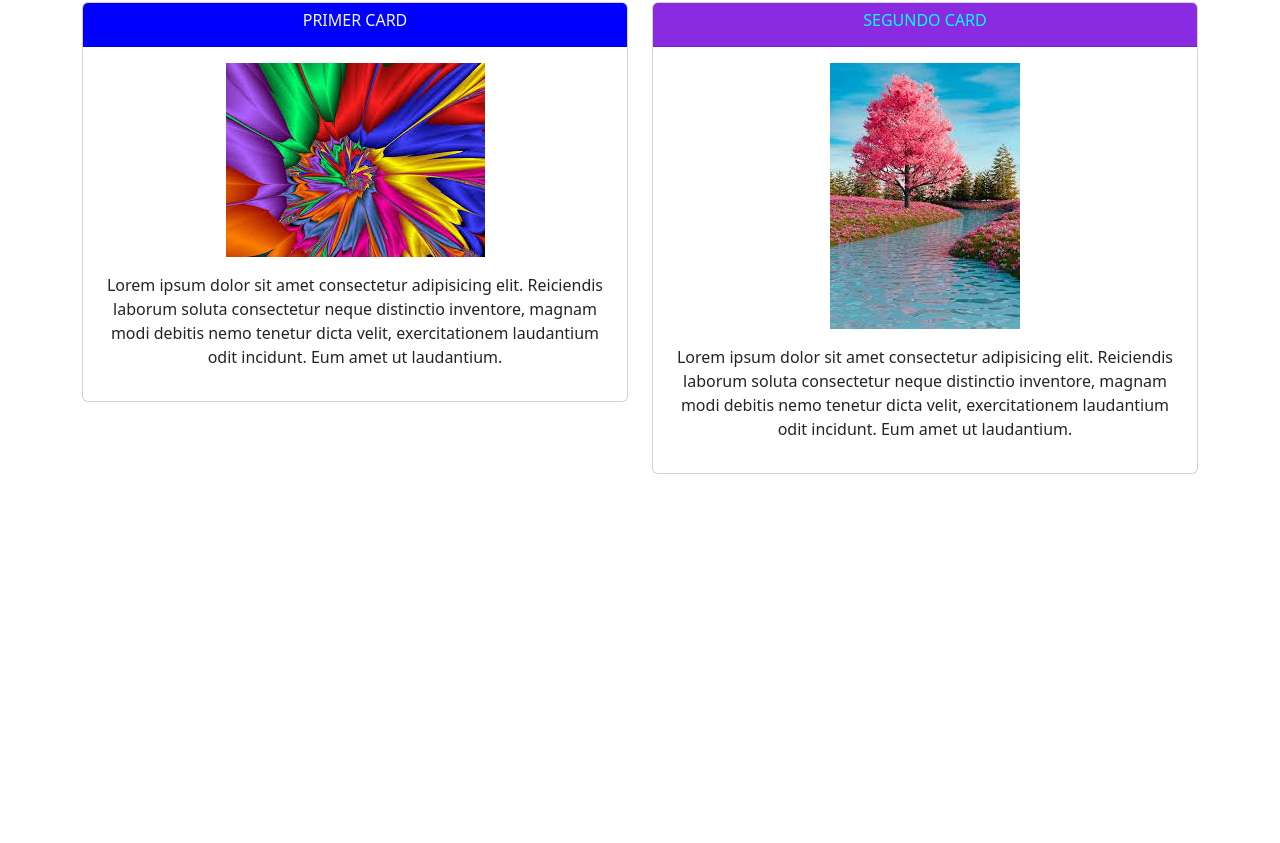
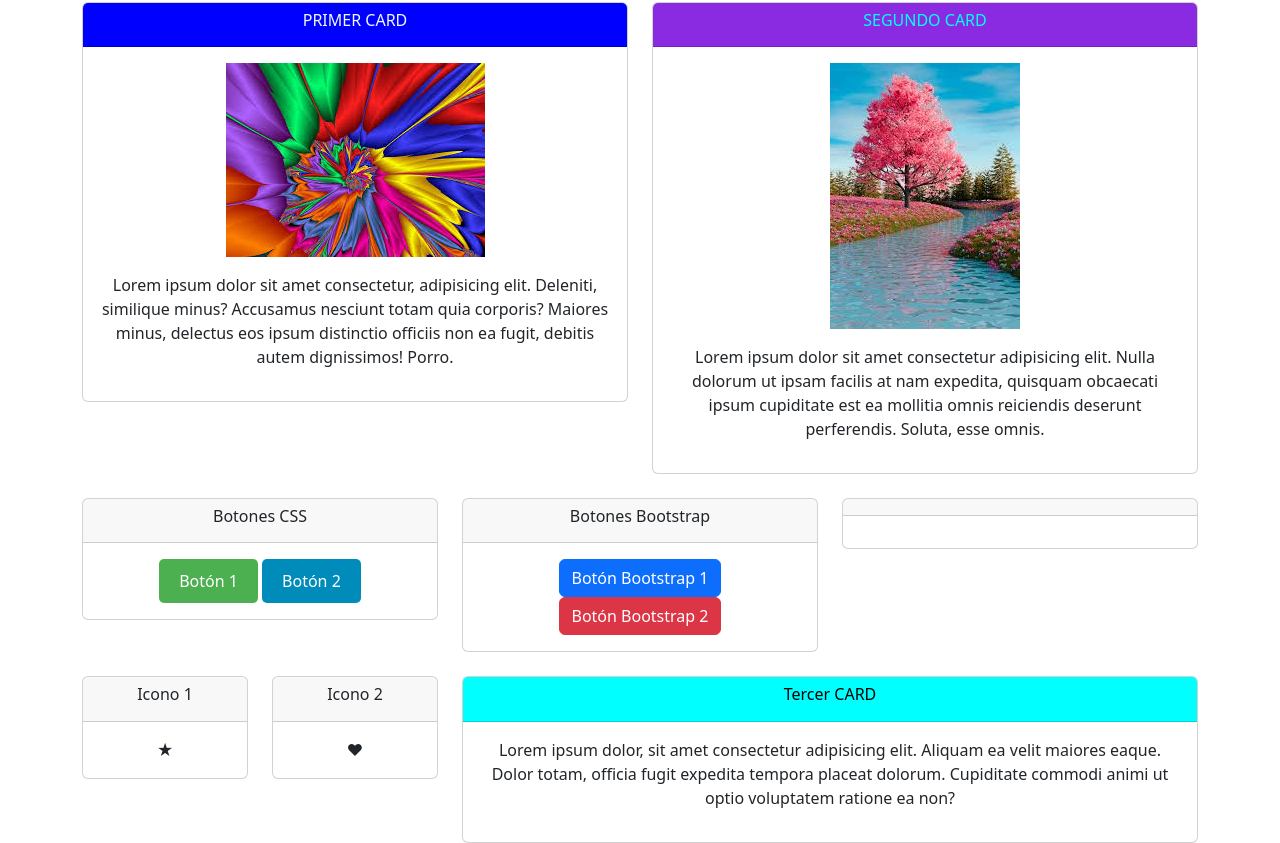
Before and after one commit to HECTOR-KDM02/Practicas-ProgramacionWeb-Hector-Eduardo-Santiago-Bautista, a plain HTML site: page card_cl/index.html in a window 1280 px wide. Shown: the part 94-937 px from the top of the page. Before the commit the page ends 800 px from the top, so only its background shows below. Drawn offline with nearby package versions, Linux system fonts and the light colour scheme.

Commit message:
actualizacion card

```diff
--- a/card_cl/index.html
+++ b/card_cl/index.html
@@ -3,14 +3,37 @@
 <head>
     <meta charset="UTF-8">
     <meta name="viewport" content="width=device-width, initial-scale=1.0">
-
     <link href="https://cdn.jsdelivr.net/npm/bootstrap@5.3.2/dist/css/bootstrap.min.css" rel="stylesheet" integrity="sha384-T3c6CoIi6uLrA9TneNEoa7RxnatzjcDSCmG1MXxSR1GAsXEV/Dwwykc2MPK8M2HN" crossorigin="anonymous">
     <title>Row</title>
+    <style>
+        .btn-css1 {
+            background-color: #4CAF50;
+            color: white;
+            padding: 10px 20px;
+            border: none;
+            border-radius: 5px;
+            cursor: pointer;
+        }
+        .btn-css1:hover {
+            background-color: #45a049;
+        }
+        .btn-css2 {
+            background-color: #008CBA;
+            color: white;
+            padding: 10px 20px;
+            border: none;
+            border-radius: 5px;
+            cursor: pointer;
+        }
+        .btn-css2:hover {
+            background-color: #007bb5;
+        }
+    </style>
 </head>
 <body>
     <div class="container mt-4">
 
-        <div class="row">
+        <div class="row mt-4">
             <h1 class="text-center mb-4">Uso del row</h1>
 
             <div class="col-md-6">
@@ -20,8 +43,7 @@
                     </div>
                     <div class="card-body text-center">
                         <img src="1.jpeg" class="img-fluid mb-3" alt="Imagen 1">
-                        <p>Lorem ipsum dolor sit amet consectetur adipisicing elit. Reiciendis laborum soluta consectetur neque distinctio inventore, magnam modi debitis nemo tenetur dicta velit, exercitationem laudantium odit incidunt. Eum amet ut laudantium.
-                        </p>
+                        <p>Lorem ipsum dolor sit amet consectetur, adipisicing elit. Deleniti, similique minus? Accusamus nesciunt totam quia corporis? Maiores minus, delectus eos ipsum distinctio officiis non ea fugit, debitis autem dignissimos! Porro.</p>
                     </div>
                 </div>
             </div>
@@ -33,12 +55,82 @@
                     </div>
                     <div class="card-body text-center">
                         <img src="2.jpeg" class="img-fluid mb-3" alt="Imagen 2">
-                        <p>Lorem ipsum dolor sit amet consectetur adipisicing elit. Reiciendis laborum soluta consectetur neque distinctio inventore, magnam modi debitis nemo tenetur dicta velit, exercitationem laudantium odit incidunt. Eum amet ut laudantium.
-                        </p>
+                        <p>Lorem ipsum dolor sit amet consectetur adipisicing elit. Nulla dolorum ut ipsam facilis at nam expedita, quisquam obcaecati ipsum cupiditate est ea mollitia omnis reiciendis deserunt perferendis. Soluta, esse omnis.</p>
+                    </div>
+                </div>
+            </div>
+        </div>
+
+        <div class="row mt-4">
+            <div class="col-md-4">
+                <div class="card">
+                    <div class="card-header">
+                        <h6 class="text-center">Botones CSS</h6>
+                    </div>
+                    <div class="card-body text-center">
+                        <button class="btn-css1">Botón 1</button>
+                        <button class="btn-css2">Botón 2</button>
                     </div>
                 </div>
             </div>
 
+            <div class="col-md-4">
+                <div class="card">
+                    <div class="card-header">
+                        <h6 class="text-center">Botones Bootstrap</h6>
+                    </div>
+                    <div class="card-body text-center">
+                        <button class="btn btn-primary">Botón Bootstrap 1</button>
+                        <button class="btn btn-danger">Botón Bootstrap 2</button>
+                    </div>
+                </div>
+            </div>
+            <div class="col-md-4">
+                <div class="card">
+                    <div class="card-header">
+
+                    </div>
+                    <div class="card-body text-center">
+
+                    </div>
+                </div>
+            </div>
+        </div>
+
+        <div class="row mt-4">
+            <div class="col-md-2">
+                <div class="card">
+                    <div class="card-header">
+                        <h6 class="text-center">Icono 1</h6>
+                    </div>
+                    <div class="card-body text-center">
+                        <span class="icon icon1">★</span>
+                    </div>
+                </div>
+            </div>
+
+            <div class="col-md-2">
+                <div class="card">
+                    <div class="card-header">
+                        <h6 class="text-center">Icono 2</h6>
+                    </div>
+                    <div class="card-body text-center">
+                        <span class="icon icon2">❤</span>
+                    </div>
+                </div>
+            </div>
+            <div class="col-md-8">
+                <div class="card">
+                    <div style="background-color:aqua; color:black  ;" class="card-header">
+                        <h6 class="text-center">Tercer CARD</h6>
+                    </div>
+                    <div class="card-body text-center">
+                            <p>
+                                Lorem ipsum dolor, sit amet consectetur adipisicing elit. Aliquam ea velit maiores eaque. Dolor totam, officia fugit expedita tempora placeat dolorum. Cupiditate commodi animi ut optio voluptatem ratione ea non?
+                            </p>
+                    </div>
+                </div>
+            </div>
         </div>
     </div>
 
```
Also changed, not shown: Programacion Web_Hector Eduardo Santiago Bautista/index.html (+4 -4 lines).
